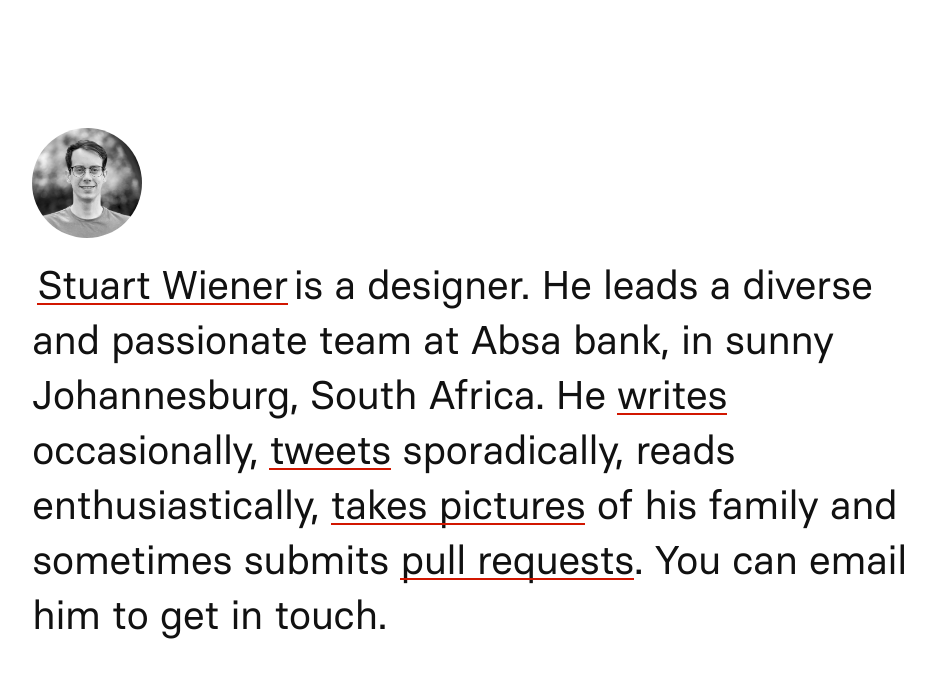
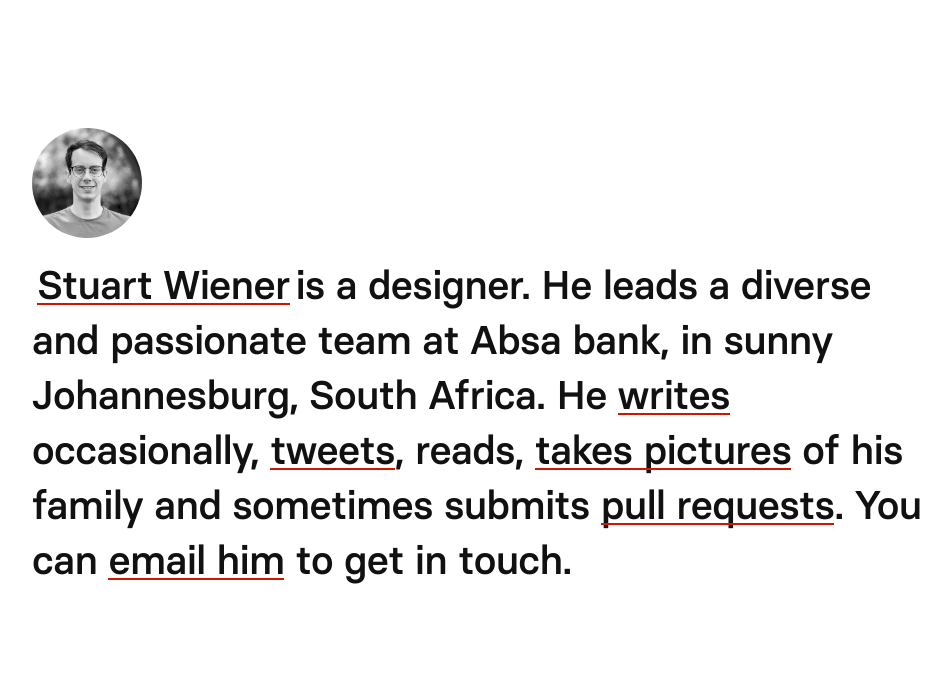
Before and after one commit to stuartwiener/stuartwiener.github.io, a Jekyll site: the page built from index.html, in a window 1280 px wide. Shown: the top 678 px of the page, without its empty margins (96-1047 px from the left). Built offline with Jekyll 4.4.1, drawn with Linux system fonts in a browser that asks for light colours.

Commit message:
header typography fix

```diff
--- a/_sass/_typography.scss
+++ b/_sass/_typography.scss
@@ -112,7 +112,7 @@ header {
     font-size: var(--size-2);
     line-height: var(--lineheight-2);
     letter-spacing: var(--letterspacing-2);
-    font-weight: 400;
+    font-weight: 500;
   }
   img {
     display: block;
--- a/index.html
+++ b/index.html
@@ -6,5 +6,5 @@ published: true
 <header>
     <img src="{{ site.url }}/images/stuart_wiener_2020.jpg" alt="Stuart Wiener">&nbsp;<h1><a href="{{ site.url }}">Stuart Wiener</a></h1>
 
-<p><span class="invisible">Stuart Wiener</span> is a designer. He leads a diverse and passionate team at Absa bank, in sunny Johannesburg, South Africa. He <a href="https://stuartwiener.substack.com">writes</a> occasionally, <a href="https://twitter.com/stuartwiener">tweets</a> sporadically, reads enthusiastically, <a href="https://instagram.com/stuartwiener">takes pictures</a> of his family and sometimes submits <a href="https://github.com/stuartwiener">pull requests</a>. You can <a onclick="window.location.href='mailto:hello'+'@'+'stuartwiener.com';">email him</a> to get in touch.</p>
+<p><span class="invisible">Stuart Wiener</span> is a designer. He leads a diverse and passionate team at Absa bank, in sunny Johannesburg, South Africa. He <a href="https://stuartwiener.substack.com">writes</a> occasionally, <a href="https://twitter.com/stuartwiener">tweets</a>, reads, <a href="https://instagram.com/stuartwiener">takes pictures</a> of his family and sometimes submits <a href="https://github.com/stuartwiener">pull requests</a>. You can <a onclick="window.location.href='mailto:hello'+'@'+'stuartwiener.com';">email him</a> to get in touch.</p>
 </header>
```
